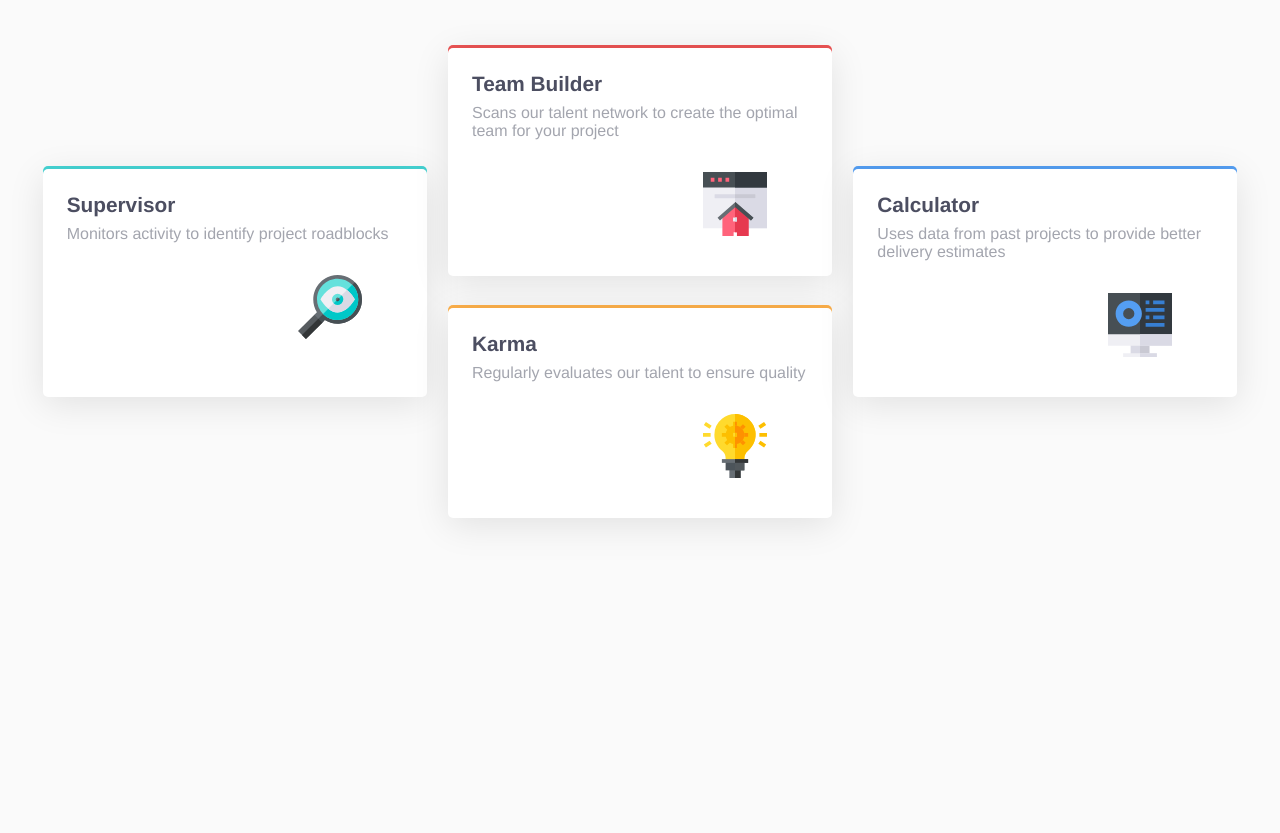
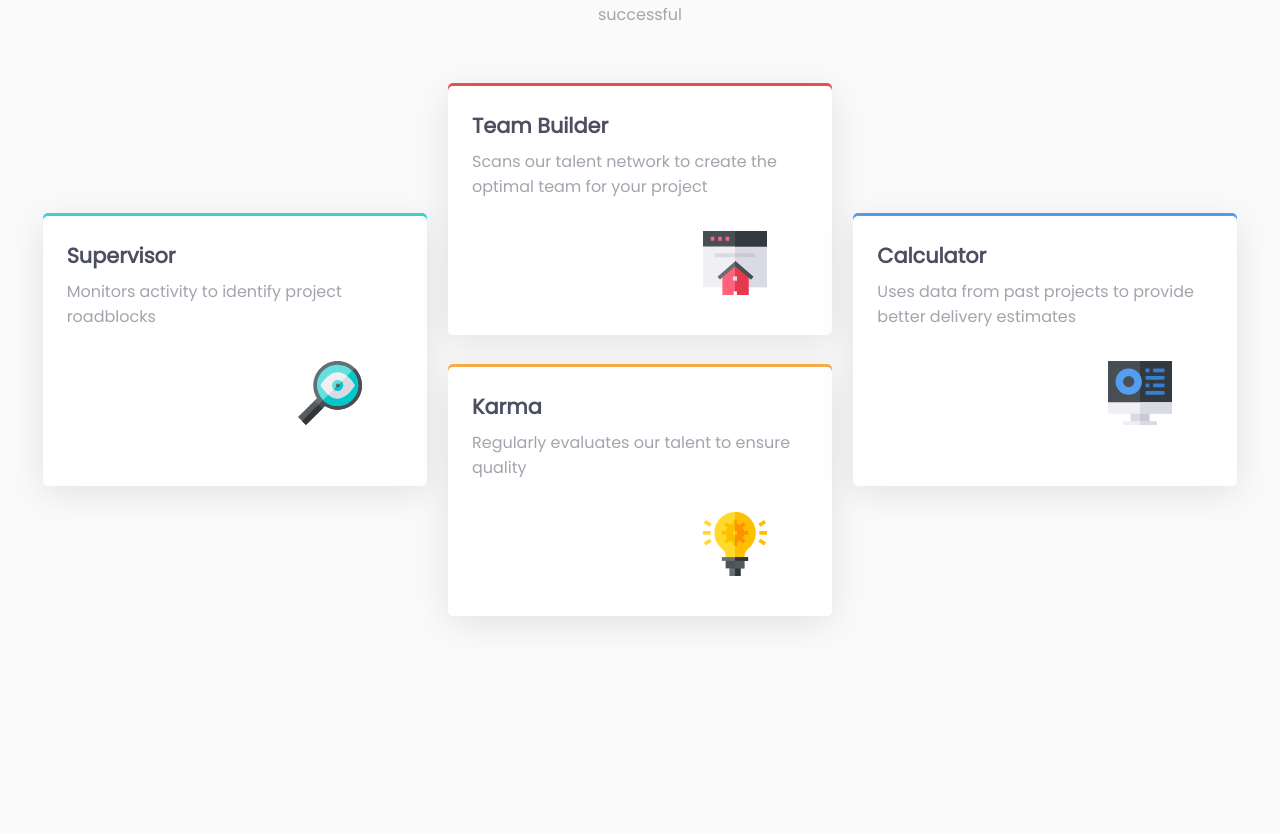
Before and after one commit to Jesuseme/four-card-feature-section, a plain HTML site: page index.html in a window 1280 px wide. Shown: the part 231-1064 px from the top of the page. Drawn offline with Linux system fonts and the light colour scheme.

Commit message:
font issue fixed

```diff
--- a/resources/style.css
+++ b/resources/style.css
@@ -1,4 +1,4 @@
-@import url(https://fonts.googleapis.com?family=Poppins:wght@300,400,600&display=swap);
+@import url(https://fonts.googleapis.com/css?family=Poppins);
 
 *
 {
```
